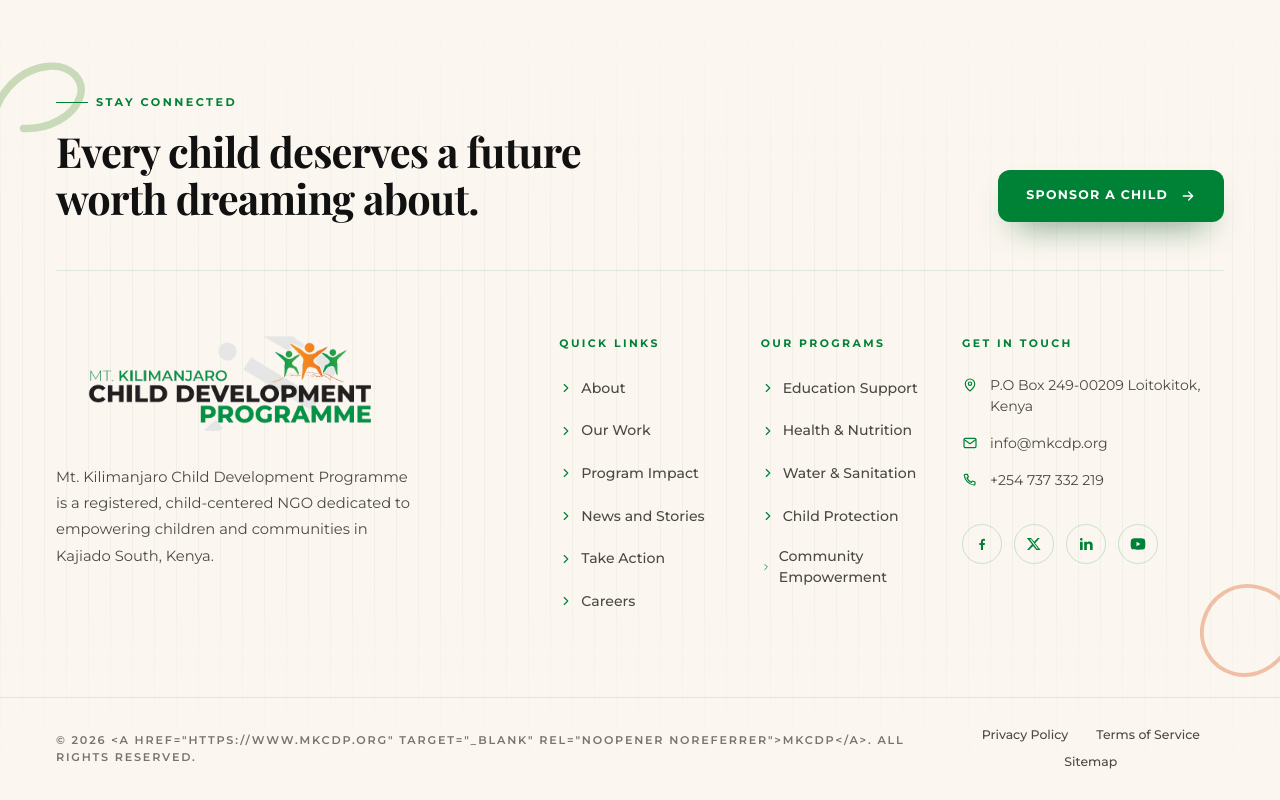
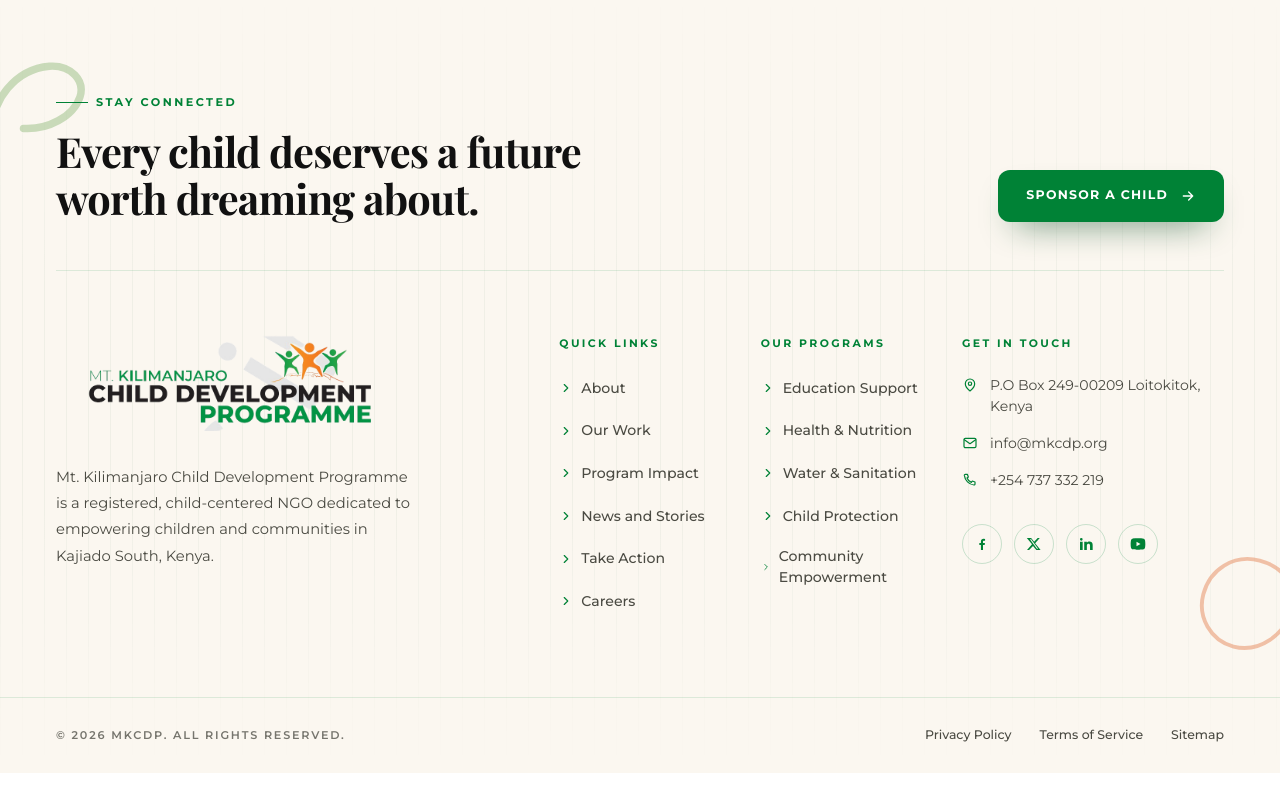
Before and after one commit to calmespectre/mkcdp, a React (Vite) app: page / in a window 1280 px wide. Shown: the part 2556-3356 px from the top of the page. After the commit the page ends 3329 px from the top, so only its background shows below. Built offline with nearby package versions, Linux system fonts and the light colour scheme; no server answers.

Commit message:
new link

```diff
--- a/components/footer.jsx
+++ b/components/footer.jsx
@@ -310,12 +310,18 @@ export default function Footer() {
 
       <div className="relative border-t border-green-700/12">
         <div className="mx-auto flex max-w-[1560px] flex-col items-center justify-between gap-4 px-6 py-7 text-center sm:px-10 lg:flex-row lg:px-14 lg:text-left">
-          <EditableText
-            as="p"
-            id="footer.copyright"
-            defaultValue={`© ${new Date().getFullYear()} <a href="https://www.mkcdp.org" target="_blank" rel="noopener noreferrer">MKCDP</a>. All rights reserved.`}
-            className="block text-[0.7rem] font-semibold uppercase tracking-[0.16em] text-[#4A4A42]/75"
-          />
+          <p className="block text-[0.7rem] font-semibold uppercase tracking-[0.16em] text-[#4A4A42]/75">
+            © {new Date().getFullYear()}{" "}
+            <a
+              href="https://www.mkcdp.org"
+              target="_blank"
+              rel="noopener noreferrer"
+              className="hover:text-[#164E2B] transition-colors"
+            >
+              MKCDP
+            </a>
+            . All rights reserved.
+          </p>
           <div className="flex flex-wrap items-center justify-center gap-x-7 gap-y-2 text-[0.78rem] font-medium text-[#4A4A42]">
             <EditableText
               id="footer.legal.privacy"
```
